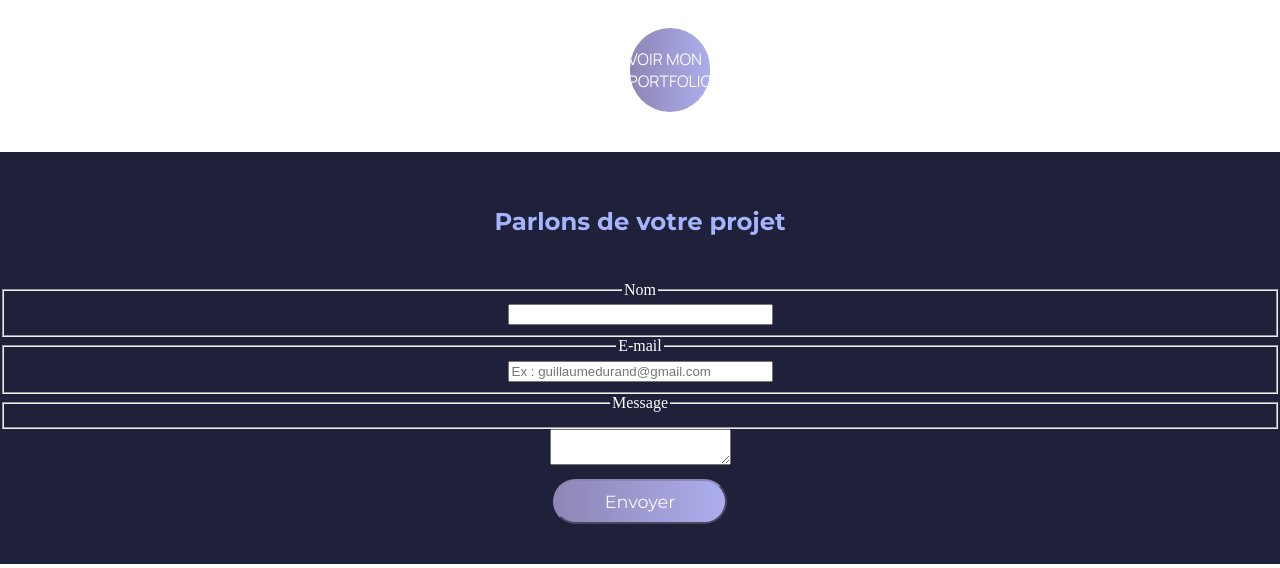
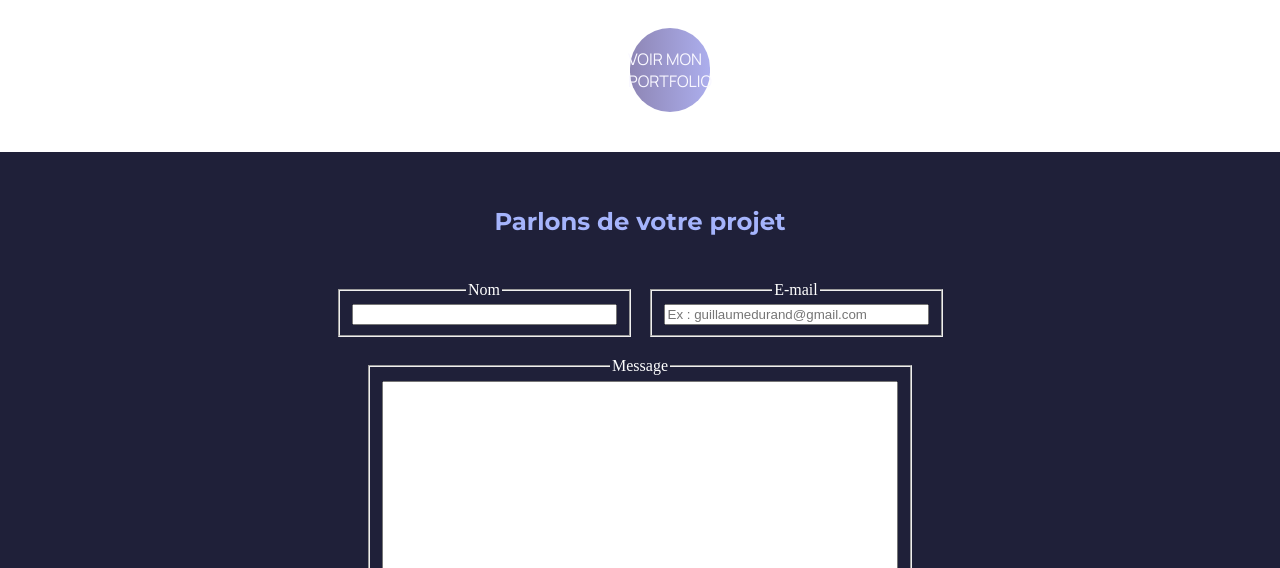
Before and after one commit to BRUNFlorian/openclassroomsRobbieLens, a plain HTML site: page index.html in a window 1280 px wide. Shown: the part 1452-2020 px from the top of the page. Drawn offline with Linux system fonts and the light colour scheme.

Commit message:
Creating the style on the form

```diff
--- a/index.html
+++ b/index.html
@@ -111,8 +111,8 @@
               <fieldset>
                 <legend>Message</legend>
                 <label for="message"></label>
+                <textarea name="message" id="message"></textarea>
               </fieldset>
-              <textarea name="message" id="message"></textarea>
             </div>
           </form>
           <input type="submit" value="Envoyer" />
--- a/style.css
+++ b/style.css
@@ -248,12 +248,22 @@ th {
 
 .identity {
   color: #ffffff;
+  display: flex;
+  justify-content: center;
+  gap: 15px;
+  padding-bottom: 20px;
 }
 
 .contact {
   color: #ffffff;
+  display: flex;
+  justify-content: center;
 }
 
+textarea {
+  width: 510px;
+  height: 200px;
+}
 input[type="submit"] {
   background: linear-gradient(90deg, #8e86b5, #acaeed);
   font-family: "Montserrat", serif;
```
